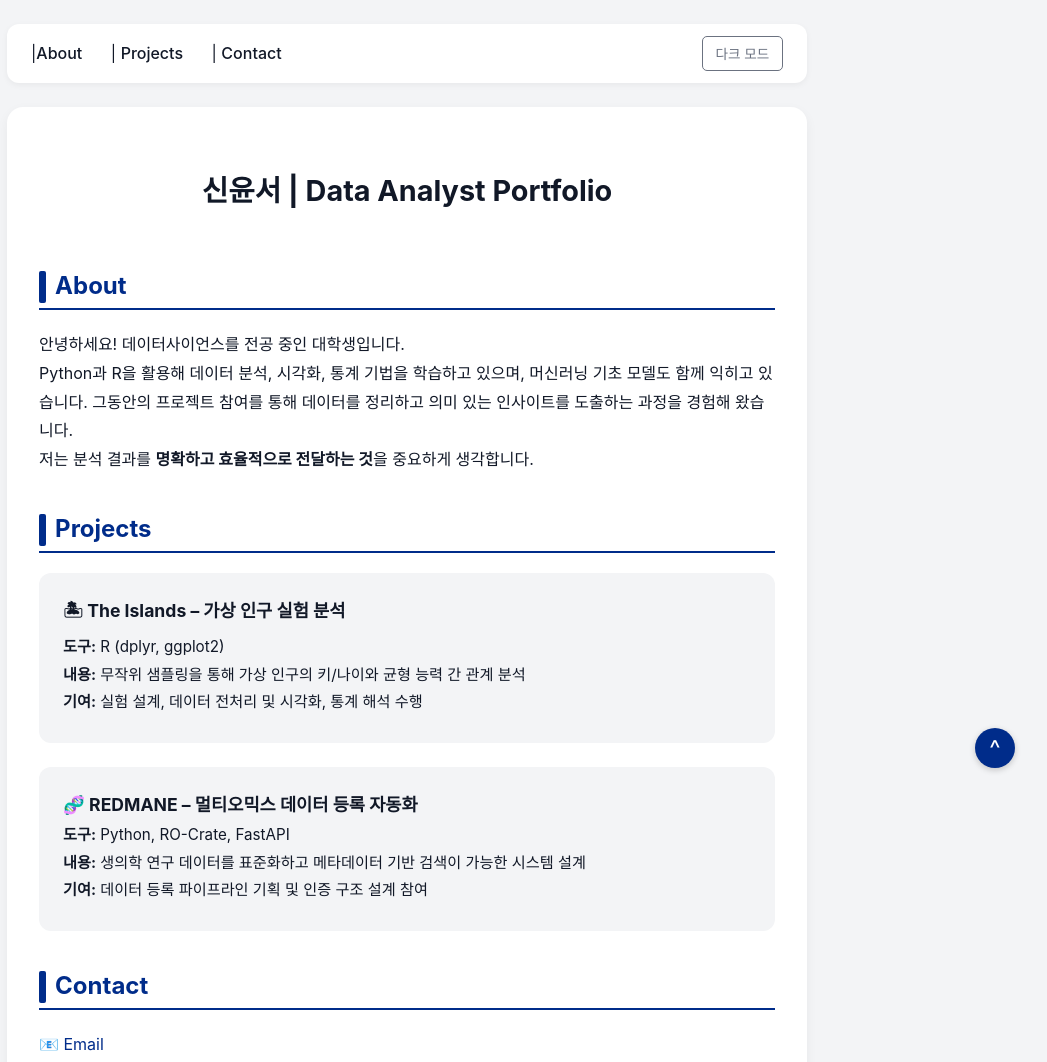
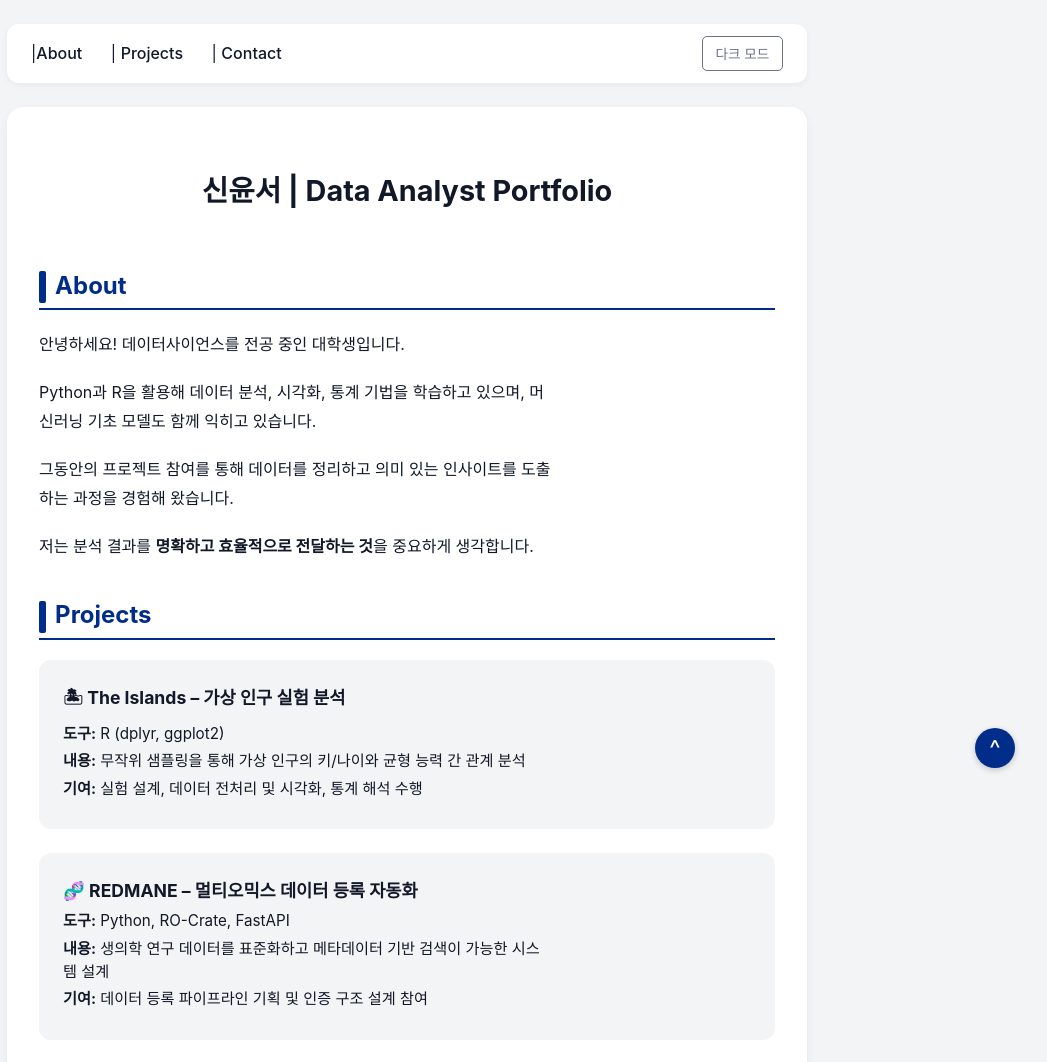
Before and after one commit to irisyshin/webstart, a plain HTML site: page index.html in a window 1280 px wide. Shown: the top 1062 px of the page, without its empty margins (233-1280 px from the left). Drawn offline with Linux system fonts and the light colour scheme.

Commit message:
Update index.html

```diff
--- a/index.html
+++ b/index.html
@@ -221,8 +221,16 @@
   font-size: 1rem;
   color: var(--muted-color);
 }
+
+section p {
+  max-width: 70%;
+  line-height: 1.8;
+  margin-bottom: 1.2rem; /* 문단 간 여백 */
+}
   </style>
 </head>
+
+
 <body>
   <div class="topnav">
     <div>
@@ -243,11 +251,17 @@
       </div>
 
       <section id="about">
-        <h2><span class="bar"></span>About</h2>
+        <h2 id="about-title"><span class="bar"></span>About</h2>
         <p>
-          안녕하세요! 데이터사이언스를 전공 중인 대학생입니다.<br>
+          안녕하세요! 데이터사이언스를 전공 중인 대학생입니다.
+        </p>
+        <p>
           Python과 R을 활용해 데이터 분석, 시각화, 통계 기법을 학습하고 있으며, 머신러닝 기초 모델도 함께 익히고 있습니다.
-          그동안의 프로젝트 참여를 통해 데이터를 정리하고 의미 있는 인사이트를 도출하는 과정을 경험해 왔습니다.<br>
+        </p>
+        <p>
+          그동안의 프로젝트 참여를 통해 데이터를 정리하고 의미 있는 인사이트를 도출하는 과정을 경험해 왔습니다.
+        </p>
+        <p>
           저는 분석 결과를 <strong>명확하고 효율적으로 전달하는 것</strong>을 중요하게 생각합니다.
         </p>
       </section>
```
